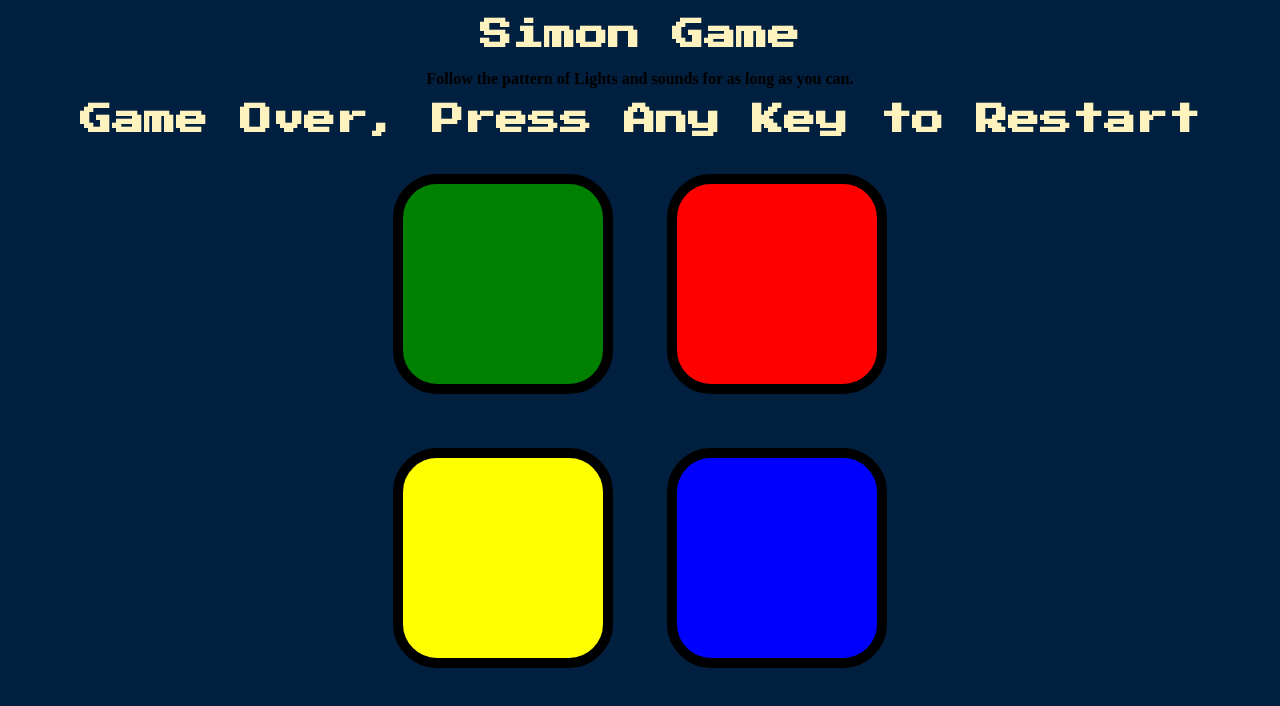
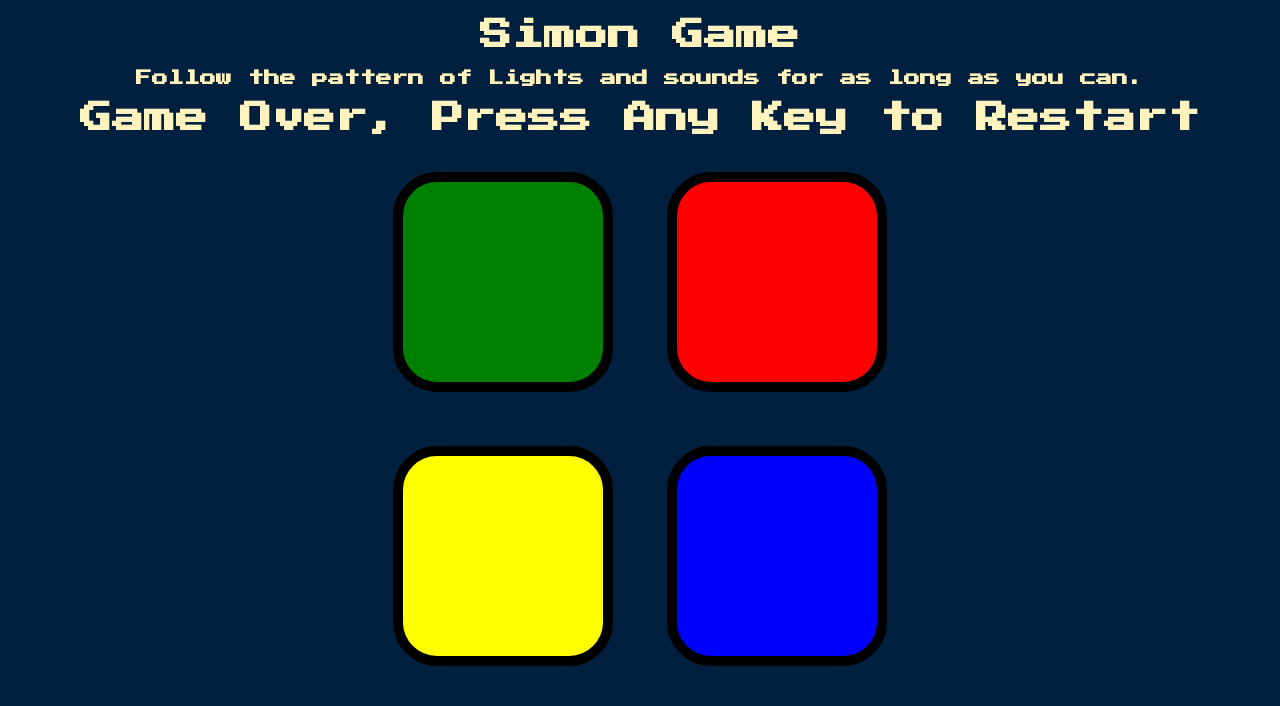
Before and after one commit to ranjithkumar-v/Memory-Game, a plain HTML site: page index.html in a window 1280 px wide. Both pictures are taken after a click on the element 503 px from the left and 249 px from the top of the page. Drawn offline with nearby package versions, Linux system fonts and the light colour scheme.

Commit message:
Update styles.css

```diff
--- a/styles.css
+++ b/styles.css
@@ -63,3 +63,10 @@ footer{
   margin: 1.5%;
   color: #FEF2BF;
 }
+#instruction
+{
+ font-family: 'Press Start 2P', cursive;
+  font-size: 1rem;
+  margin: 1.5%;
+  color: #FEF2BF;
+}
```
